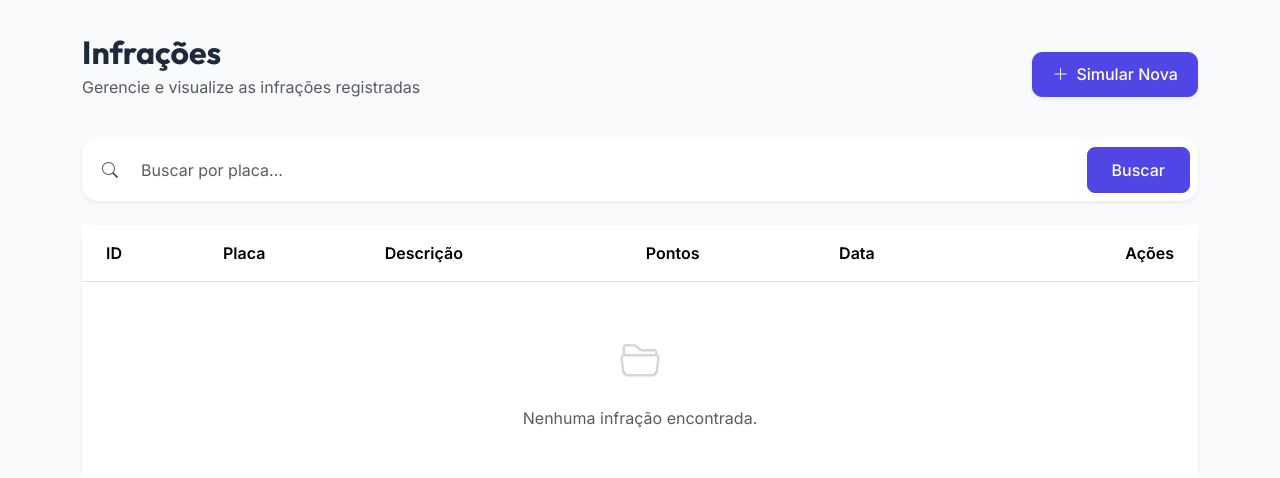
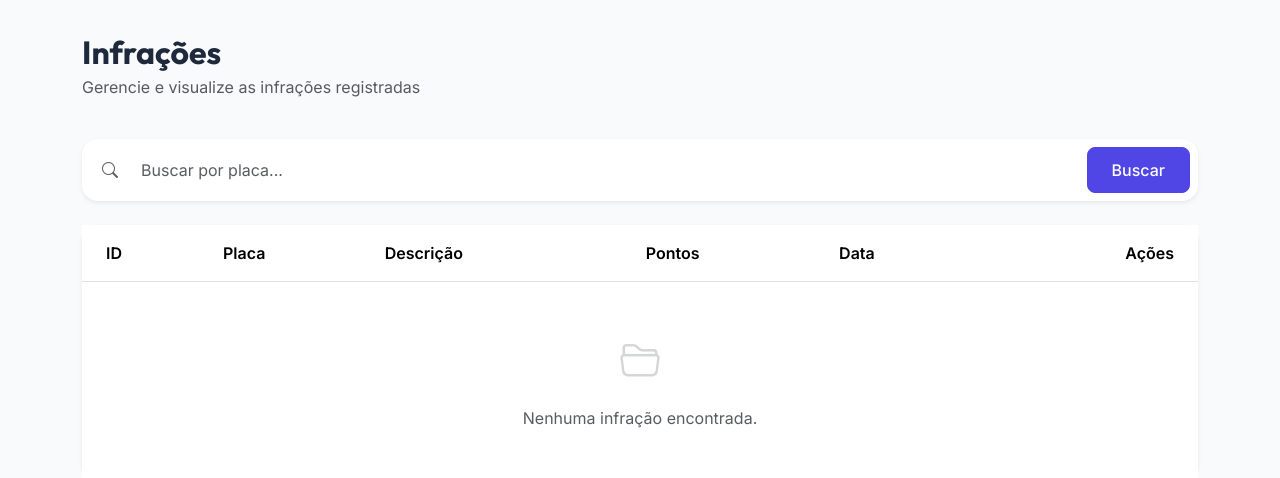
Before and after one commit to Ztronity/SIMAI, a Flask app: page /infractions in a window 1280 px wide. Shown: the part 79-557 px from the top of the page. Run offline with Flask 3, Linux system fonts and the light colour scheme; the visitor is signed in with stand-in values (Sample User, id 1).

Commit message:
Update infractions.html

```diff
--- a/templates/infractions.html
+++ b/templates/infractions.html
@@ -7,9 +7,6 @@
         <h2 class="fw-bold mb-1">Infrações</h2>
         <p class="text-muted">Gerencie e visualize as infrações registradas</p>
     </div>
-    <button class="btn btn-primary shadow-sm" data-bs-toggle="modal" data-bs-target="#simulateModal">
-        <i class="bi bi-plus-lg me-2"></i>Simular Nova
-    </button>
 </div>
 
 <!-- Search Bar -->
@@ -170,4 +167,5 @@
             });
     });
 </script>
+
 {% endblock %}
```
